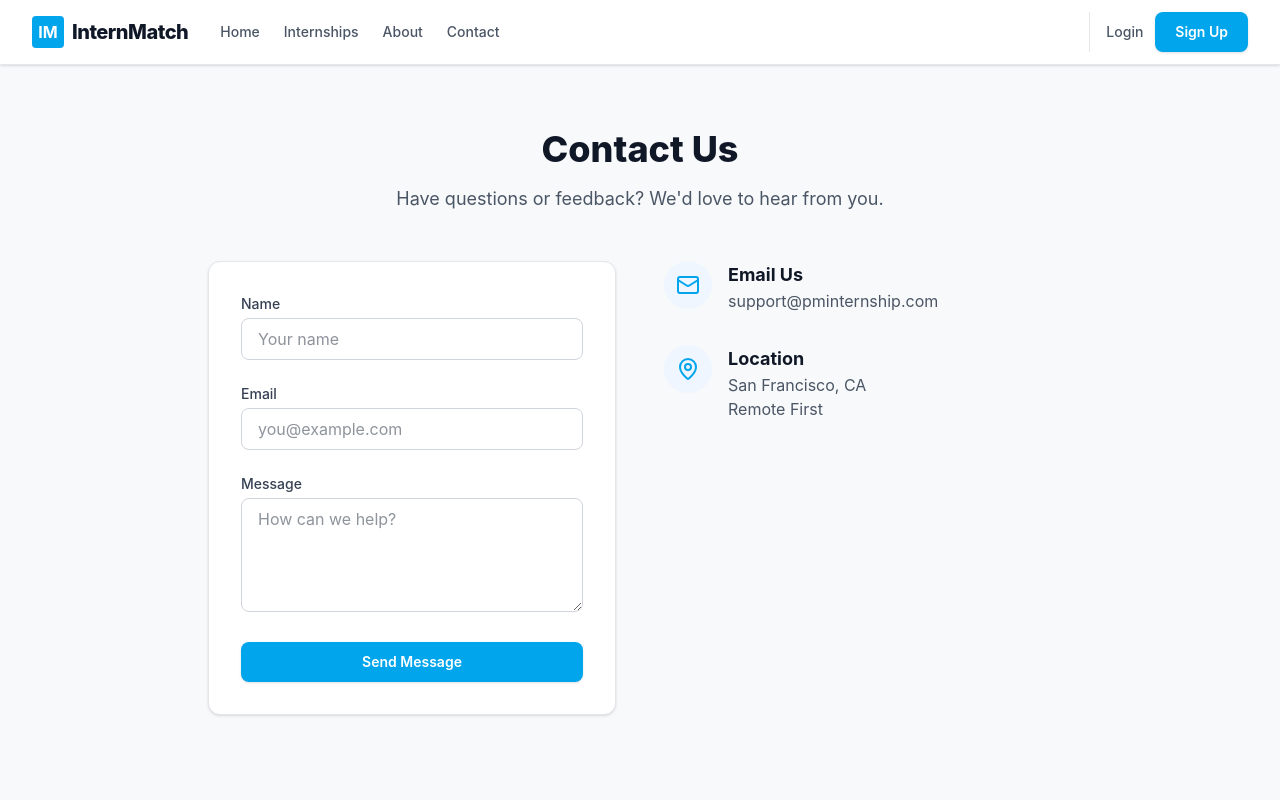
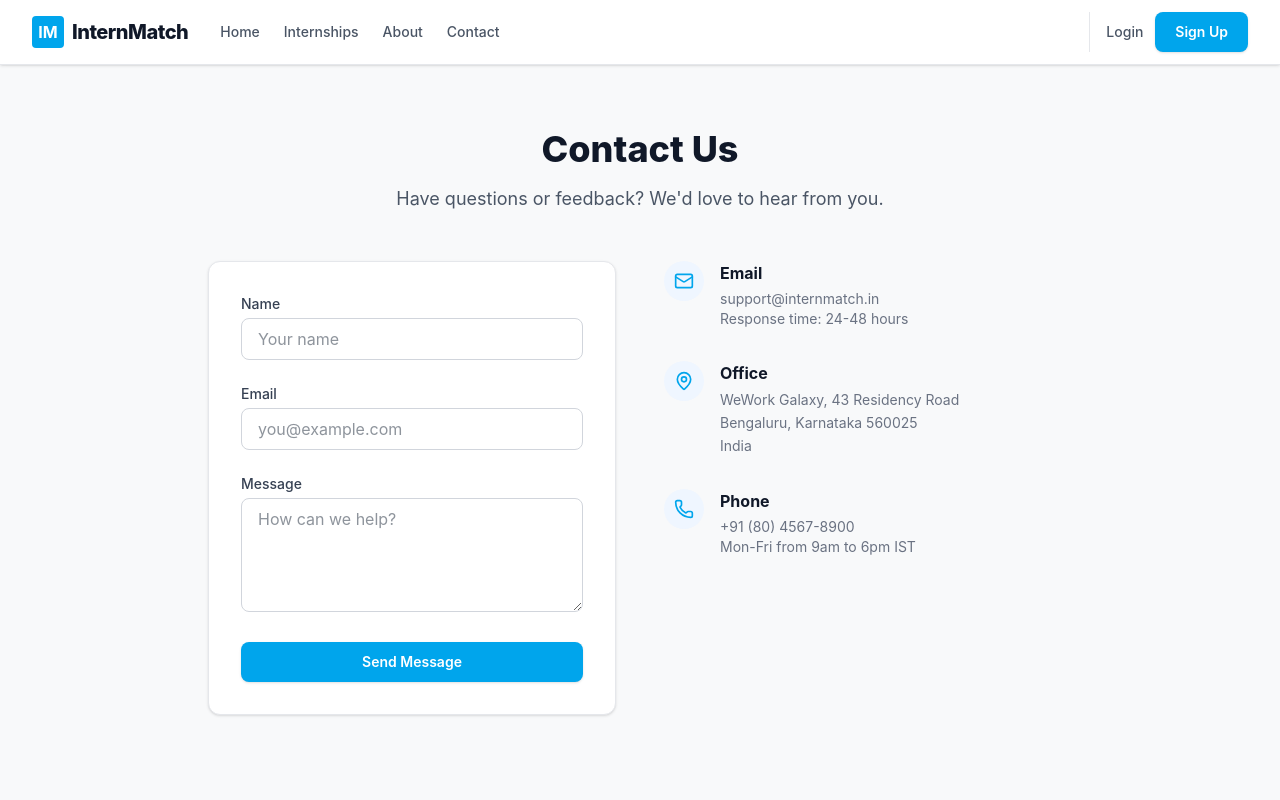
Before and after one commit to Parveen12218349/PM-INTERNSHIP, a React (Vite) app in the folder frontend_ui/: page /contact in a window 1280 px wide. Shown: the top 800 px of the page. Built offline with nearby package versions, Linux system fonts and the light colour scheme.

Commit message:
feat: add course recommendations and realistic indian contact info

```diff
--- a/frontend_ui/src/pages/Contact.jsx
+++ b/frontend_ui/src/pages/Contact.jsx
@@ -29,21 +29,41 @@ export default function Contact() {
 
         <div className="space-y-8">
               <div className="flex items-start gap-4">
-            <div className="w-12 h-12 bg-blue-50 text-[#00A5EC] rounded-full flex items-center justify-center shrink-0">
-              <Mail className="w-6 h-6" />
+                <div className="w-10 h-10 rounded-full bg-blue-50 flex items-center justify-center text-[#00A5EC] flex-shrink-0">
+                  <Mail className="w-5 h-5" />
                 </div>
                 <div>
-              <h4 className="text-lg font-bold text-gray-900">Email Us</h4>
-              <p className="text-gray-600">support@pminternship.com</p>
+                  <h4 className="font-bold text-gray-900 mb-1">Email</h4>
+                  <p className="text-gray-500 text-sm">
+                    support@internmatch.in<br />
+                    Response time: 24-48 hours
+                  </p>
                 </div>
               </div>
               <div className="flex items-start gap-4">
-            <div className="w-12 h-12 bg-blue-50 text-[#00A5EC] rounded-full flex items-center justify-center shrink-0">
-              <MapPin className="w-6 h-6" />
+                <div className="w-10 h-10 rounded-full bg-blue-50 flex items-center justify-center text-[#00A5EC] flex-shrink-0">
+                  <MapPin className="w-5 h-5" />
                 </div>
                 <div>
-              <h4 className="text-lg font-bold text-gray-900">Location</h4>
-              <p className="text-gray-600">San Francisco, CA<br/>Remote First</p>
+                  <h4 className="font-bold text-gray-900 mb-1">Office</h4>
+                  <p className="text-gray-500 text-sm leading-relaxed">
+                    WeWork Galaxy, 43 Residency Road<br />
+                    Bengaluru, Karnataka 560025<br />
+                    India
+                  </p>
+                </div>
+              </div>
+
+              <div className="flex items-start gap-4">
+                <div className="w-10 h-10 rounded-full bg-blue-50 flex items-center justify-center text-[#00A5EC] flex-shrink-0">
+                  <Phone className="w-5 h-5" />
+                </div>
+                <div>
+                  <h4 className="font-bold text-gray-900 mb-1">Phone</h4>
+                  <p className="text-gray-500 text-sm">
+                    +91 (80) 4567-8900<br />
+                    Mon-Fri from 9am to 6pm IST
+                  </p>
                 </div>
               </div>
         </div>
--- a/frontend_ui/src/pages/Results.jsx
+++ b/frontend_ui/src/pages/Results.jsx
@@ -227,15 +227,24 @@ export default function Results() {
                   </div>
 
                   {job.missing_skills.length > 0 && (
-                    <div className="mb-6 p-3 bg-orange-50/50 rounded-lg border border-orange-100 flex gap-3">
-                      <AlertTriangle className="w-4 h-4 text-orange-400 shrink-0 mt-0.5" />
-                      <div>
-                        <h4 className="text-[11px] font-bold text-gray-700 mb-1 uppercase tracking-wider">Gap Analysis</h4>
-                        <div className="flex flex-wrap gap-1.5 mt-1.5">
+                    <div className="mb-6 p-4 bg-orange-50/50 rounded-lg border border-orange-100 flex gap-4">
+                      <AlertTriangle className="w-5 h-5 text-orange-400 shrink-0 mt-0.5" />
+                      <div className="w-full">
+                        <h4 className="text-xs font-bold text-gray-800 mb-1 uppercase tracking-wider">Gap Analysis & Course Recommendations</h4>
+                        <p className="text-xs text-orange-700 mb-3">You are missing the following skills. Click a skill to find top-rated courses and bridge your gap.</p>
+                        <div className="flex flex-wrap gap-2">
                           {job.missing_skills.map(skill => (
-                            <span key={skill} className="text-[10px] px-2 py-0.5 bg-white text-orange-600 border border-orange-200 rounded shadow-sm">
+                            <a
+                              key={skill}
+                              href={`https://www.coursera.org/search?query=${encodeURIComponent(skill)}`}
+                              target="_blank"
+                              rel="noopener noreferrer"
+                              className="text-[11px] font-medium px-2.5 py-1 bg-white hover:bg-orange-100 text-orange-700 border border-orange-200 hover:border-orange-300 rounded shadow-sm transition-colors flex items-center gap-1.5"
+                              title={`Find ${skill} courses on Coursera`}
+                            >
                               {skill}
-                            </span>
+                              <ExternalLink className="w-3 h-3" />
+                            </a>
                           ))}
                         </div>
                       </div>
```
Lines whose indentation alone changed are shown as unchanged.
